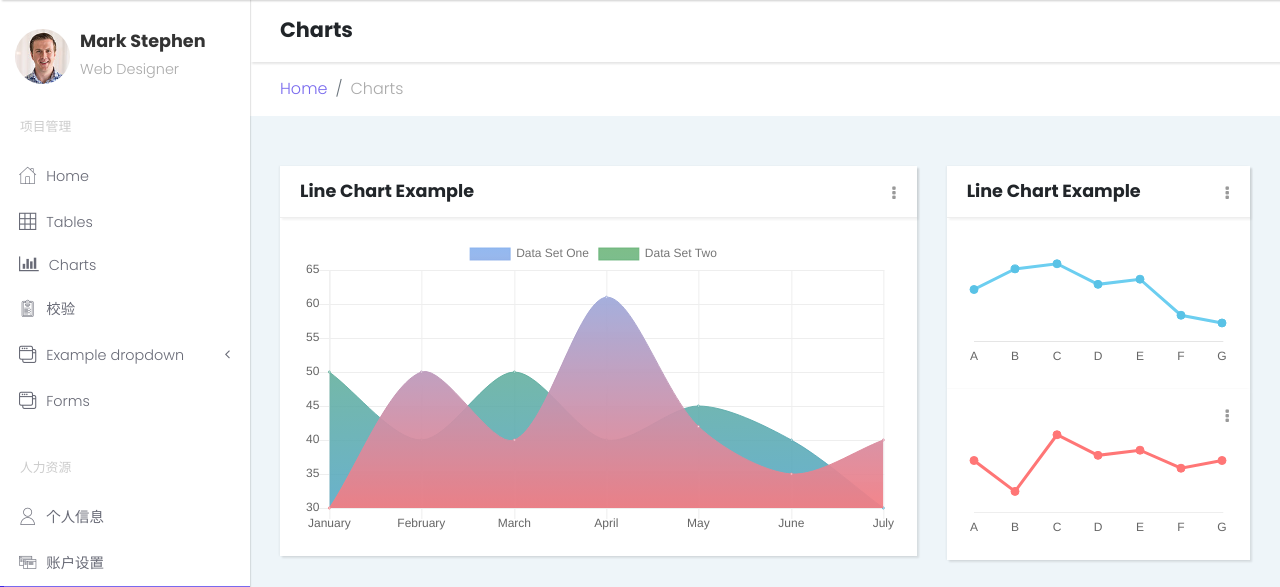
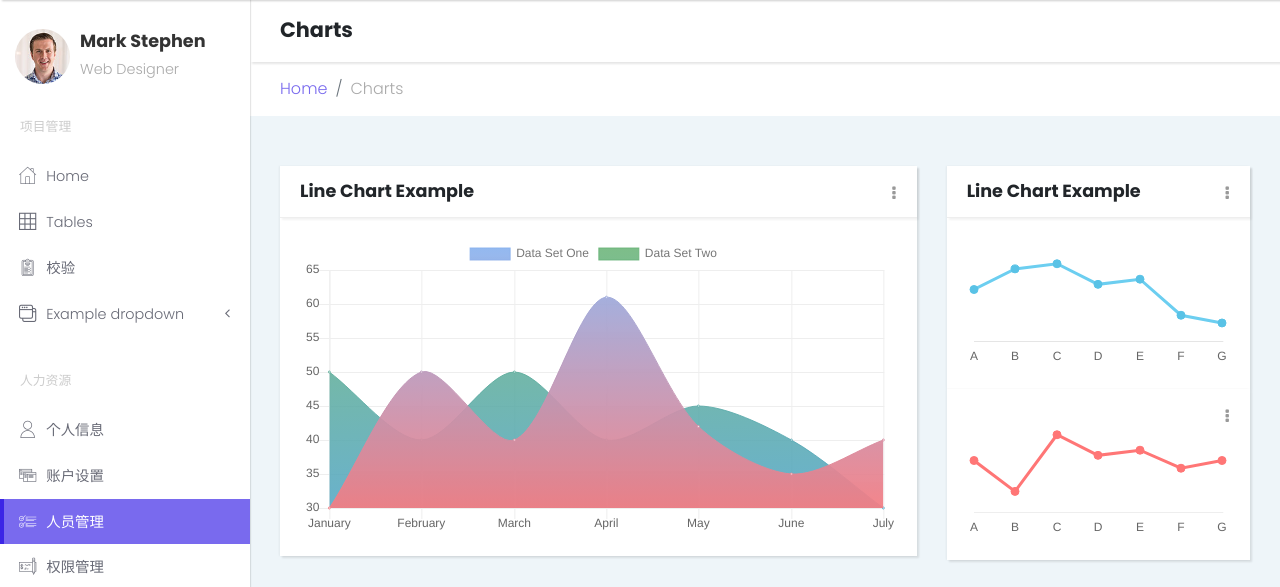
Before and after one commit to ArjenCole/SMEDI_CIDataPlatform, a Django app: page /charts/ in a window 1280 px wide. Shown: the part 71-658 px from the top of the page. Run offline with Django 3.2, Linux system fonts and the light colour scheme; some libraries are stand-ins or nearby versions.

Commit message:
删除项目管理中forms、charts

```diff
--- a/templates/charts.html
+++ b/templates/charts.html
@@ -127,7 +127,6 @@
           <ul class="list-unstyled">
                     <li><a href="/index/"> <i class="icon-home"></i>Home </a></li>
                     <li><a href="/tables/"> <i class="icon-grid"></i>Tables </a></li>
-                    <li><a href="/charts/"> <i class="fa fa-bar-chart"></i>Charts </a></li>
                     <li><a href="/check/"> <i class="icon-padnote"></i>校验 </a></li>
                     <li><a href="#exampledropdownDropdown" aria-expanded="false" data-toggle="collapse"> <i class="icon-interface-windows"></i>Example dropdown </a>
                       <ul id="exampledropdownDropdown" class="collapse list-unstyled ">
@@ -136,7 +135,6 @@
                         <li><a href="#">Page</a></li>
                       </ul>
                     </li>
-                    <li><a href="/forms/"> <i class="icon-interface-windows"></i>Forms </a></li>
           </ul><span class="heading">人力资源</span>
           <ul class="list-unstyled">
             <li> <a href="#"> <i class="icon-user"></i>个人信息 </a></li>
--- a/templates/check.html
+++ b/templates/check.html
@@ -127,7 +127,6 @@
           <ul class="list-unstyled">
                     <li><a href="/index/"> <i class="icon-home"></i>首页 </a></li>
                     <li><a href="/tables/"> <i class="icon-grid"></i>Tables </a></li>
-                    <li><a href="/charts/"> <i class="fa fa-bar-chart"></i>Charts </a></li>
                     <li class="active"><a href="/check/"> <i class="icon-padnote"></i>校验 </a></li>
                     <li><a href="#exampledropdownDropdown" aria-expanded="false" data-toggle="collapse"> <i class="icon-interface-windows"></i>Example dropdown </a>
                       <ul id="exampledropdownDropdown" class="collapse list-unstyled ">
@@ -136,7 +135,6 @@
                         <li><a href="#">Page</a></li>
                       </ul>
                     </li>
-                    <li><a href="/forms/"> <i class="icon-interface-windows"></i>Forms </a></li>
           </ul><span class="heading">人力资源</span>
           <ul class="list-unstyled">
             <li> <a href="#"> <i class="icon-user"></i>个人信息 </a></li>
--- a/templates/forms.html
+++ b/templates/forms.html
@@ -127,7 +127,6 @@
           <ul class="list-unstyled">
                     <li><a href="/index/"> <i class="icon-home"></i>Home </a></li>
                     <li><a href="/tables/"> <i class="icon-grid"></i>Tables </a></li>
-                    <li><a href="/charts/"> <i class="fa fa-bar-chart"></i>Charts </a></li>
                     <li><a href="/check/"> <i class="icon-padnote"></i>校验 </a></li>
                     <li><a href="#exampledropdownDropdown" aria-expanded="false" data-toggle="collapse"> <i class="icon-interface-windows"></i>Example dropdown </a>
                       <ul id="exampledropdownDropdown" class="collapse list-unstyled ">
@@ -136,7 +135,6 @@
                         <li><a href="#">Page</a></li>
                       </ul>
                     </li>
-                    <li><a href="/forms/"> <i class="icon-interface-windows"></i>Forms </a></li>
           </ul><span class="heading">人力资源</span>
           <ul class="list-unstyled">
             <li> <a href="#"> <i class="icon-flask"></i>Demo </a></li>
--- a/templates/index.html
+++ b/templates/index.html
@@ -127,7 +127,6 @@
           <ul class="list-unstyled">
                     <li class="active"><a href="/index/"> <i class="icon-home"></i>Home </a></li>
                     <li><a href="/tables/"> <i class="icon-grid"></i>Tables </a></li>
-                    <li><a href="/charts/"> <i class="fa fa-bar-chart"></i>Charts </a></li>
                     <li><a href="/check/"> <i class="icon-padnote"></i>校验 </a></li>
                     <li><a href="#exampledropdownDropdown" aria-expanded="false" data-toggle="collapse"> <i class="icon-interface-windows"></i>Example dropdown </a>
                       <ul id="exampledropdownDropdown" class="collapse list-unstyled ">
@@ -136,7 +135,6 @@
                         <li><a href="#">Page</a></li>
                       </ul>
                     </li>
-                    <li><a href="/forms/"> <i class="icon-interface-windows"></i>Forms </a></li>
           </ul><span class="heading">人力资源</span>
           <ul class="list-unstyled">
             <li> <a href="#"> <i class="icon-user"></i>个人信息 </a></li>
--- a/templates/tables.html
+++ b/templates/tables.html
@@ -127,7 +127,6 @@
           <ul class="list-unstyled">
                     <li><a href="/index/"> <i class="icon-home"></i>Home </a></li>
                     <li class="active"><a href="/tables/"> <i class="icon-grid"></i>Tables </a></li>
-                    <li><a href="/charts/"> <i class="fa fa-bar-chart"></i>Charts </a></li>
                     <li><a href="/check/"> <i class="icon-padnote"></i>校验 </a></li>
                     <li><a href="#exampledropdownDropdown" aria-expanded="false" data-toggle="collapse"> <i class="icon-interface-windows"></i>Example dropdown </a>
                       <ul id="exampledropdownDropdown" class="collapse list-unstyled ">
@@ -136,7 +135,6 @@
                         <li><a href="#">Page</a></li>
                       </ul>
                     </li>
-                    <li><a href="/forms/"> <i class="icon-interface-windows"></i>Forms </a></li>
           </ul><span class="heading">人力资源</span>
           <ul class="list-unstyled">
             <li> <a href="#"> <i class="icon-user"></i>个人信息 </a></li>
```
